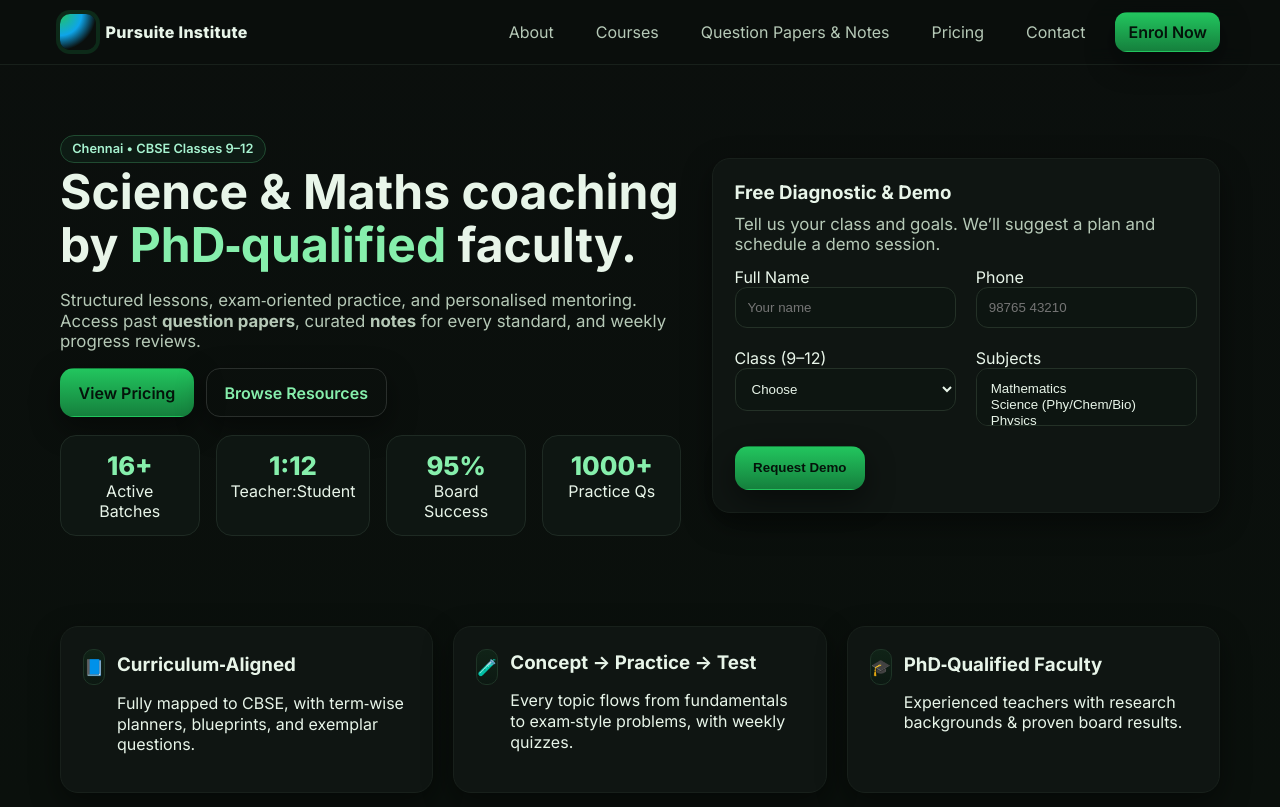
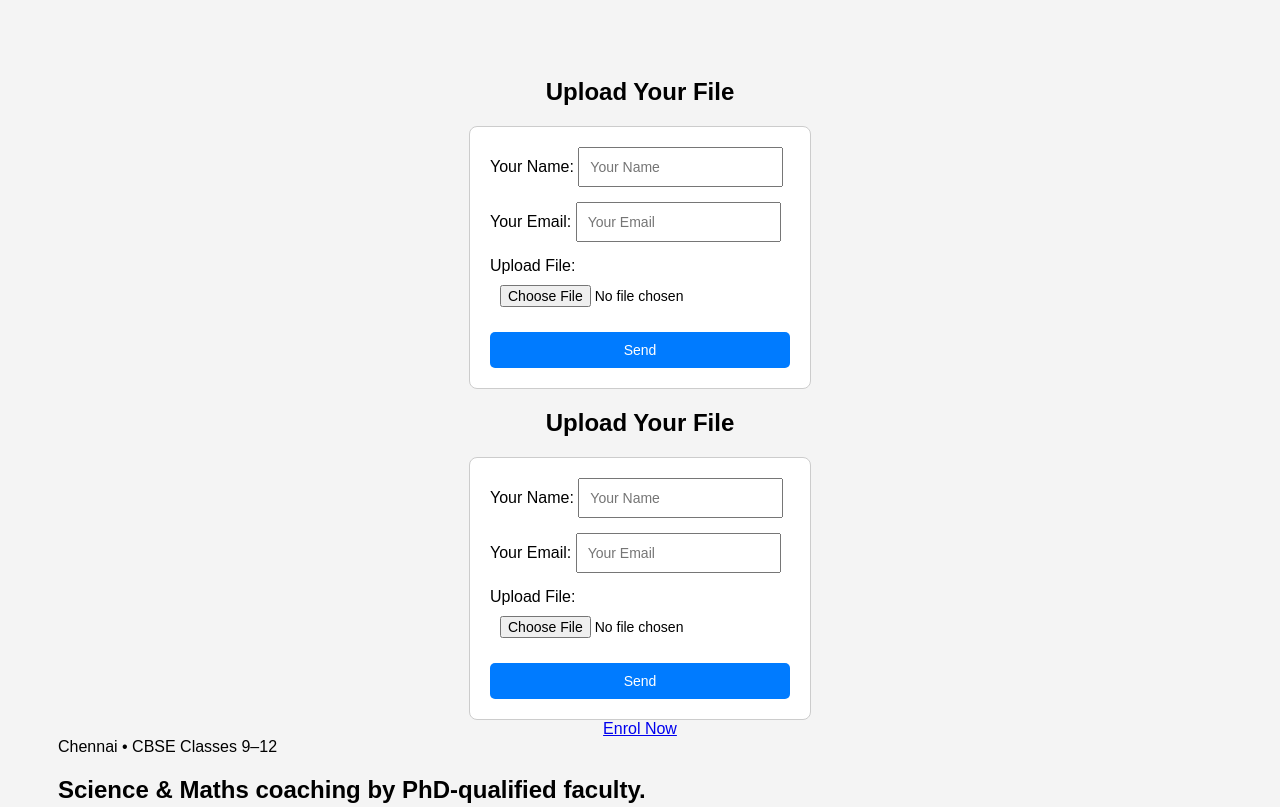
Before and after one commit to KanishkKR2010/rawfm, a plain HTML site: page index.html in a window 1280 px wide. Shown: the top 807 px of the page. Drawn offline with Linux system fonts and the light colour scheme.

Commit message:
Update index.html

```diff
--- a/index.html
+++ b/index.html
@@ -1,111 +1,118 @@
-<!DOCTYPE html><html lang="en">
+<!DOCTYPE html>
+<html>
 <head>
-  <meta charset="utf-8" />
-  <meta name="viewport" content="width=device-width, initial-scale=1" />
-  <title>Pursuite Institute | CBSE Classes 9–12 | Chennai</title>
-  <meta name="description" content="Pursuite Institute in Chennai: Science & Maths coaching for CBSE Classes 9–12 by PhD‑qualified faculty. Access past question papers, notes, and transparent pricing." />
-  <link rel="preconnect" href="https://fonts.googleapis.com">
-  <link rel="preconnect" href="https://fonts.gstatic.com" crossorigin>
-  <link href="https://fonts.googleapis.com/css2?family=Inter:wght@300;400;500;600;700;800&display=swap" rel="stylesheet">
+    <title>File Upload Form</title>
     <style>
-    :root{
-      --bg:#0b0f0d;           /* near‑black */
-      --bg-elev:#121714;      /* elevated dark */
-      --text:#e8f5e9;         /* soft green‑white */
-      --muted:#b6c9b7;        /* muted text */
-      --primary:#22c55e;      /* emerald */
-      --primary-700:#15803d;  /* darker emerald */
-      --accent:#86efac;       /* light green */
-      --danger:#ef4444;       /* red */
-      --card:#0f1512;
-      --ring: 0 0 0 4px rgba(34,197,94,.25);
-      --shadow: 0 10px 30px rgba(0,0,0,.45);
-      --radius: 18px;
+        body {
+            font-family: Arial, sans-serif;
+            display: flex;
+            flex-direction: column;
+            align-items: center;
+            padding: 50px;
+            background-color: #f4f4f4;
         }
-    *{box-sizing:border-box}
-    html,body{margin:0;height:100%;}
-    body{
-      font-family:Inter, system-ui, -apple-system, Segoe UI, Roboto, Ubuntu, Cantarell, "Helvetica Neue", Arial, "Noto Sans", "Apple Color Emoji", "Segoe UI Emoji";
-      background:linear-gradient(180deg, #0b0f0d 0%, #0a100c 100%);
-      color:var(--text);
+        form {
+            display: flex;
+            flex-direction: column;
+            gap: 15px;
+            padding: 20px;
+            border: 1px solid #ccc;
+            border-radius: 8px;
+            background-color: #fff;
+            width: 300px;
         }
-    a{color:var(--accent);text-decoration:none}
-    a:hover{text-decoration:underline}
-    .container{max-width:1200px;margin:0 auto;padding:0 20px}
-    .btn{display:inline-flex;align-items:center;gap:.6rem;padding:.85rem 1.1rem;border-radius:14px;border:1px solid #2a2f2c;background:linear-gradient(180deg,#1a231d,#121713);color:#eaffea;font-weight:600;box-shadow:var(--shadow);transition:.2s transform ease, .2s box-shadow ease}
-    .btn:hover{transform:translateY(-1px);box-shadow:0 16px 40px rgba(34,197,94,.15)}
-    .btn.primary{background:linear-gradient(180deg,#22c55e,#15803d);border-color:transparent;color:#04130a}
-    .btn.ghost{background:transparent;border-color:#2a2f2c;color:var(--accent)}
-    .badge{display:inline-block;padding:.35rem .7rem;border-radius:999px;background:#0d1b14;border:1px solid #204b31;color:#a7f3d0;font-size:.8rem;font-weight:600}
-    header{
-      position:sticky;top:0;z-index:50;background:rgba(11,15,13,.7);backdrop-filter:blur(10px);border-bottom:1px solid #18201b
+        input, button {
+            padding: 10px;
+            font-size: 14px;
         }
-    nav{display:flex;align-items:center;justify-content:space-between;padding:12px 0}
-    .brand{display:flex;align-items:center;gap:.6rem;font-weight:800;letter-spacing:.3px}
-    .brand .logo{width:36px;height:36px;background:radial-gradient(100% 100% at 0% 0%, #22c55e, #0ea5e9 60%, #0b0f0d 100%);border-radius:10px;box-shadow:0 0 0 4px rgba(34,197,94,.15)}
-    .navlinks{display:flex;gap:18px;align-items:center}
-    .navlinks a{padding:.55rem .75rem;border-radius:12px;color:var(--muted)}
-    .navlinks a:hover{background:#0e1612;color:var(--text)}
-    .hero{padding:70px 0 40px;}
-    .hero-grid{display:grid;grid-template-columns:1.1fr .9fr;gap:30px;align-items:center}
-    .hero h1{font-size:clamp(2rem,4vw,3rem);line-height:1.1;margin:.2rem 0 .8rem}
-    .hero p{color:var(--muted);font-size:1.05rem}
-    .card{background:var(--card);border:1px solid #18201b;border-radius:var(--radius);box-shadow:var(--shadow)}
-    .card.pad{padding:22px}
-    .stats{display:grid;grid-template-columns:repeat(4,1fr);gap:16px;margin-top:18px}
-    .stat{background:#0e1612;border:1px solid #1e2a23;padding:14px;border-radius:16px;text-align:center}
-    .stat .big{font-size:1.6rem;font-weight:800;color:var(--accent)}
-    .section{padding:50px 0}
-    .grid-3{display:grid;grid-template-columns:repeat(3,1fr);gap:20px}
-    .grid-4{display:grid;grid-template-columns:repeat(4,1fr);gap:20px}
-    .grid-2{display:grid;grid-template-columns:repeat(2,1fr);gap:20px}
-    .feature{display:flex;gap:12px}
-    .feature .ico{width:36px;height:36px;border-radius:10px;background:linear-gradient(180deg,#102317,#0c1812);border:1px solid #1e3426;display:grid;place-items:center}
-    .feature h3{margin:.1rem 0 .2rem}
-    .kicker{color:#a7f3d0;text-transform:uppercase;font-size:.8rem;letter-spacing:.15em;font-weight:700}
-    .pill-tabs{display:flex;gap:10px;flex-wrap:wrap}
-    .pill-tabs button{background:#0d1511;color:var(--muted);border:1px solid #243127;padding:.55rem .8rem;border-radius:999px;font-weight:600}
-    .pill-tabs button.active{background:linear-gradient(180deg,#1b2e22,#122119);color:#c1ffd6;border-color:#2f6f4b;box-shadow:inset 0 0 0 2px rgba(34,197,94,.15)}
-    .course-card h4{margin:.3rem 0 .2rem}
-    .price{font-size:2rem;font-weight:800;color:#c1ffd6}
-    .price small{font-size:.9rem;color:var(--muted);font-weight:600}
-    .table{width:100%;border-collapse:collapse}
-    .table th,.table td{border-bottom:1px solid #1a241d;padding:12px 10px;text-align:left}
-    .table th{color:#a7f3d0;font-weight:700}
-    .list{margin:0;padding-left:1.1rem}
-    .list li{margin:.4rem 0}
-    .faq details{background:#0d1511;border:1px solid #233126;padding:14px;border-radius:14px}
-    .faq summary{cursor:pointer;font-weight:700}
-    .cta{background:radial-gradient(1200px 600px at 10% -10%, rgba(34,197,94,.12), transparent 60%),radial-gradient(600px 600px at 100% 0%, rgba(20,184,166,.12), transparent 60%);}
-    .footer{border-top:1px solid #1b241e;color:#98b7a0}
-    .sr-only{position:absolute;width:1px;height:1px;padding:0;margin:-1px;overflow:hidden;clip:rect(0,0,0,0);border:0}
-    /* Responsive */
-    @media (max-width: 960px){
-      .hero-grid{grid-template-columns:1fr}
-      .grid-3{grid-template-columns:1fr 1fr}
-      .grid-4{grid-template-columns:1fr 1fr}
-      .stats{grid-template-columns:repeat(2,1fr)}
+        button {
+            cursor: pointer;
+            background-color: #007bff;
+            color: white;
+            border: none;
+            border-radius: 5px;
         }
-    @media (max-width: 640px){
-      .grid-3,.grid-4,.grid-2{grid-template-columns:1fr}
+        button:hover {
+            background-color: #0056b3;
         }
     </style>
 </head>
 <body>
-  <header>
-    <div class="container">
-      <nav>
-        <div class="brand" aria-label="Pursuite Institute logo">
-          <div class="logo" aria-hidden="true"></div>
-          <span>Pursuite Institute</span>
-        </div>
-        <div class="navlinks" role="navigation" aria-label="Primary">
-          <a href="#about">About</a>
-          <a href="#courses">Courses</a>
-          <a href="#resources">Question Papers & Notes</a>
-          <a href="#pricing">Pricing</a>
-          <a href="#contact">Contact</a>
-          <a class="btn primary" href="#enrol">Enrol Now</a>
+    <h2>Upload Your File</h2>
+    <form action="https://submit.formspark.io/form_v1_jqZPZpCQo" method="POST" enctype="multipart/form-data">
+        <label>
+            Your Name:
+            <input type="text" name="full-name" placeholder="Your Name" required>
+        </label>
+        <label>
+            Your Email:
+            <input type="email" name="email" placeholder="Your Email" required>
+        </label>
+        <label>
+            Upload File:
+            <input type="file" name="file" required>
+        </label>
+        <button type="submit">Send</button>
+    </form>
+</body>
+</html><!DOCTYPE html>
+<html>
+<head>
+    <title>File Upload Form</title>
+    <style>
+        body {
+            font-family: Arial, sans-serif;
+            display: flex;
+            flex-direction: column;
+            align-items: center;
+            padding: 50px;
+            background-color: #f4f4f4;
+        }
+        form {
+            display: flex;
+            flex-direction: column;
+            gap: 15px;
+            padding: 20px;
+            border: 1px solid #ccc;
+            border-radius: 8px;
+            background-color: #fff;
+            width: 300px;
+        }
+        input, button {
+            padding: 10px;
+            font-size: 14px;
+        }
+        button {
+            cursor: pointer;
+            background-color: #007bff;
+            color: white;
+            border: none;
+            border-radius: 5px;
+        }
+        button:hover {
+            background-color: #0056b3;
+        }
+    </style>
+</head>
+<body>
+    <h2>Upload Your File</h2>
+    <form action="https://submit.formspark.io/form_v1_jqZPZpCQo" method="POST" enctype="multipart/form-data">
+        <label>
+            Your Name:
+            <input type="text" name="full-name" placeholder="Your Name" required>
+        </label>
+        <label>
+            Your Email:
+            <input type="email" name="email" placeholder="Your Email" required>
+        </label>
+        <label>
+            Upload File:
+            <input type="file" name="file" required>
+        </label>
+        <button type="submit">Send</button>
+    </form>
+</body>
+</html>          <a class="btn primary" href="#enrol">Enrol Now</a>
         </div>
       </nav>
     </div>
```
Lines whose indentation alone changed are shown as unchanged.
